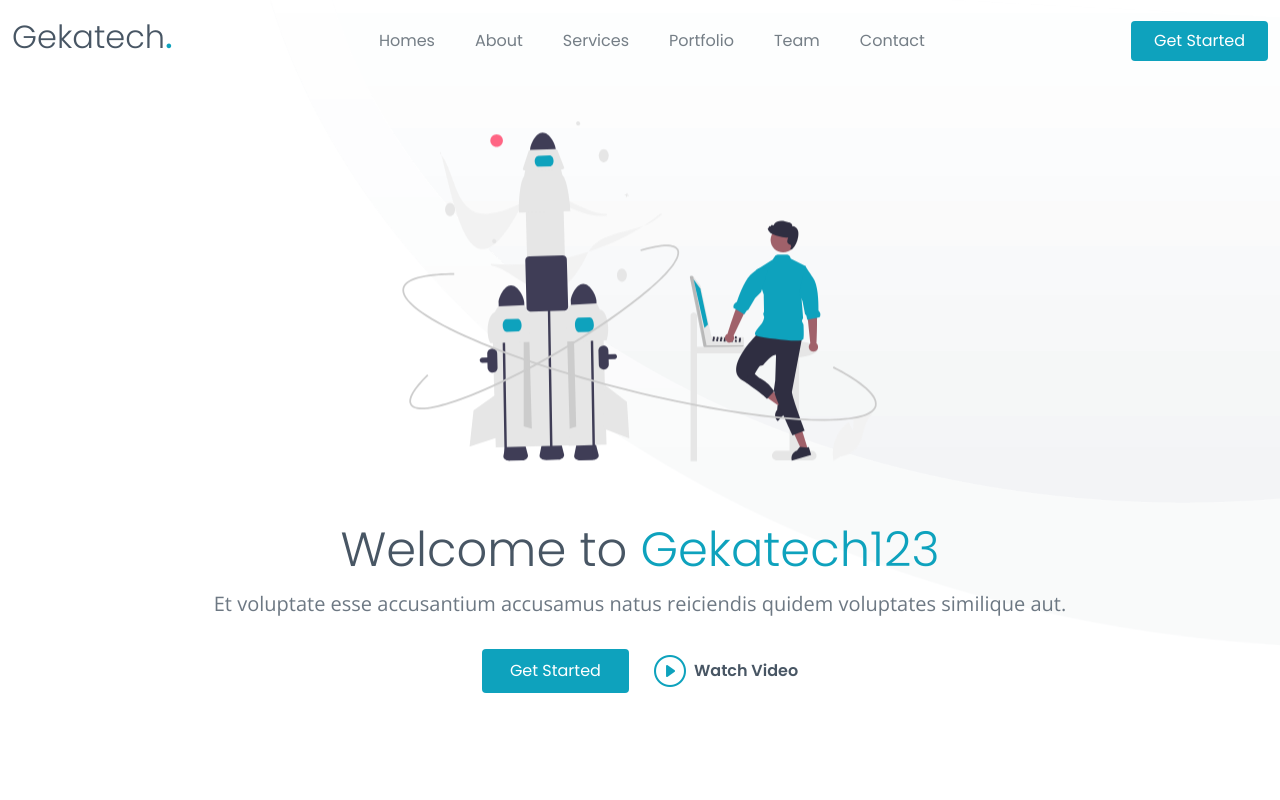
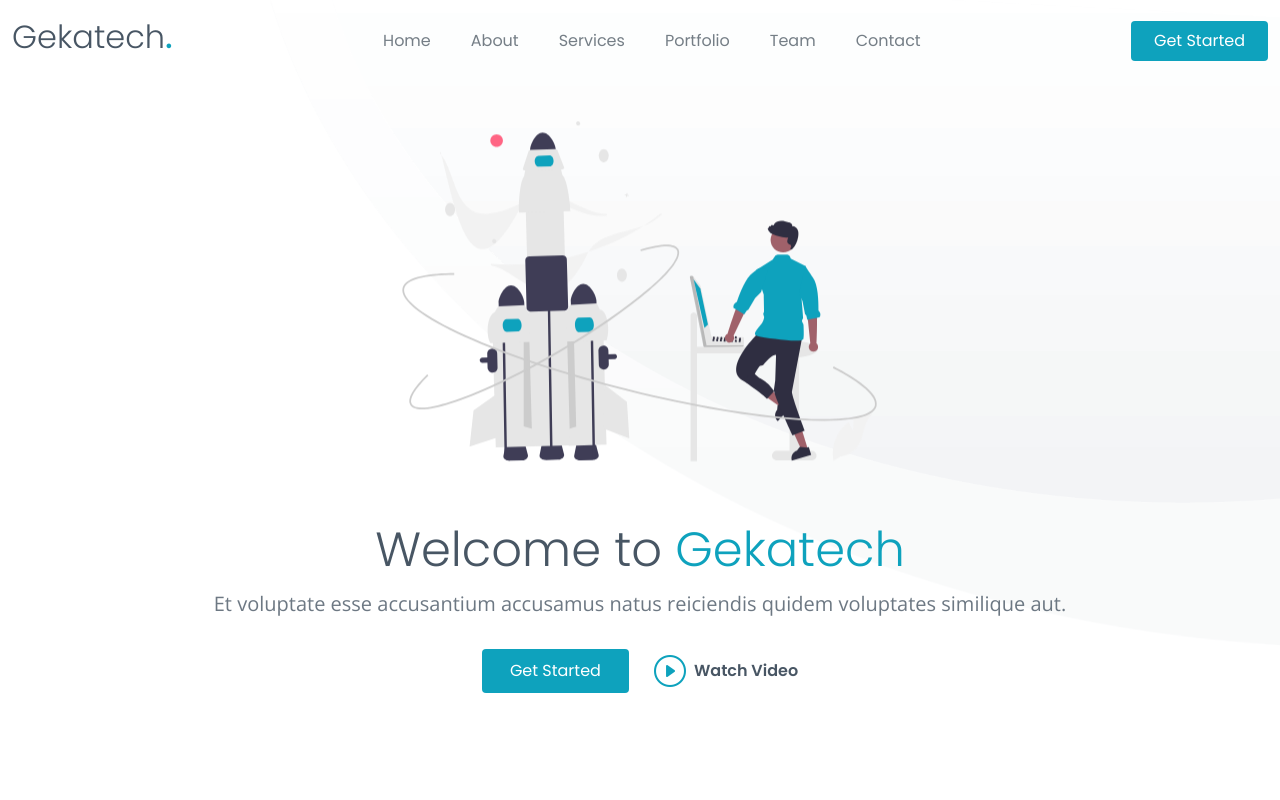
Before and after one commit to kholidanas27/profile-gekatech, a plain HTML site: page index.html in a window 1280 px wide. Shown: the top 800 px of the page. Drawn offline with nearby package versions, Linux system fonts and the light colour scheme.

Commit message:
update nama

```diff
--- a/index.html
+++ b/index.html
@@ -60,7 +60,7 @@
       <nav id="navbar" class="navbar">
         <ul>
 
-          <li><a class="nav-link scrollto" href="index.html#about">Homes</a></li>
+          <li><a class="nav-link scrollto" href="index.html#about">Home</a></li>
           <li><a class="nav-link scrollto" href="index.html#about">About</a></li>
           <li><a class="nav-link scrollto" href="index.html#services">Services</a></li>
           <li><a class="nav-link scrollto" href="index.html#portfolio">Portfolio</a></li>
@@ -78,7 +78,7 @@
   <section id="hero-animated" class="hero-animated d-flex align-items-center">
     <div class="container d-flex flex-column justify-content-center align-items-center text-center position-relative" data-aos="zoom-out">
       <img src="assets/img/hero-carousel/hero-carousel-3.svg" class="img-fluid animated">
-      <h2>Welcome to <span>Gekatech123</span></h2>
+      <h2>Welcome to <span>Gekatech</span></h2>
       <p>Et voluptate esse accusantium accusamus natus reiciendis quidem voluptates similique aut.</p>
       <div class="d-flex">
         <a href="#about" class="btn-get-started scrollto">Get Started</a>
```
